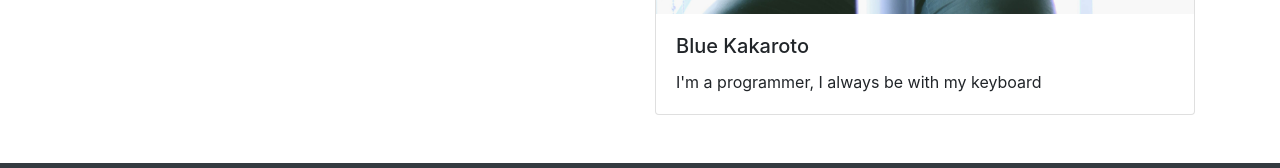
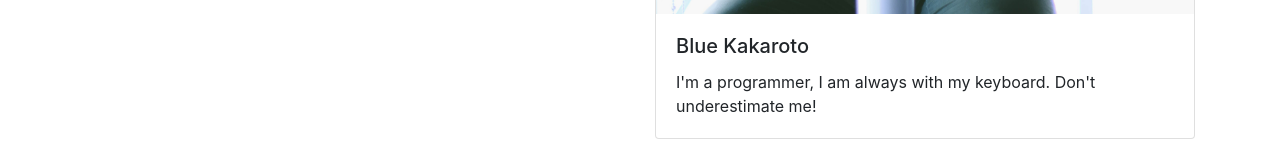
Before and after one commit to Chun-Lin/Bootstrap-CSS-with-React, a React app: page / in a window 1280 px wide. Shown: the part 1584-1752 px from the top of the page. Built offline with nearby package versions, Linux system fonts and the light colour scheme.

Commit message:
feat: add more desciprion to competitors

```diff
--- a/src/components/Competitor.js
+++ b/src/components/Competitor.js
@@ -14,7 +14,7 @@ class Competitor extends React.Component {
       {
         name: 'Blue Kakaroto',
         img: 'second-competitor.jpg',
-        description: "I'm a programmer, I always be with my keyboard",
+        description: "I'm a programmer, I am always with my keyboard. Don't underestimate me!",
       },
     ],
   }
```
